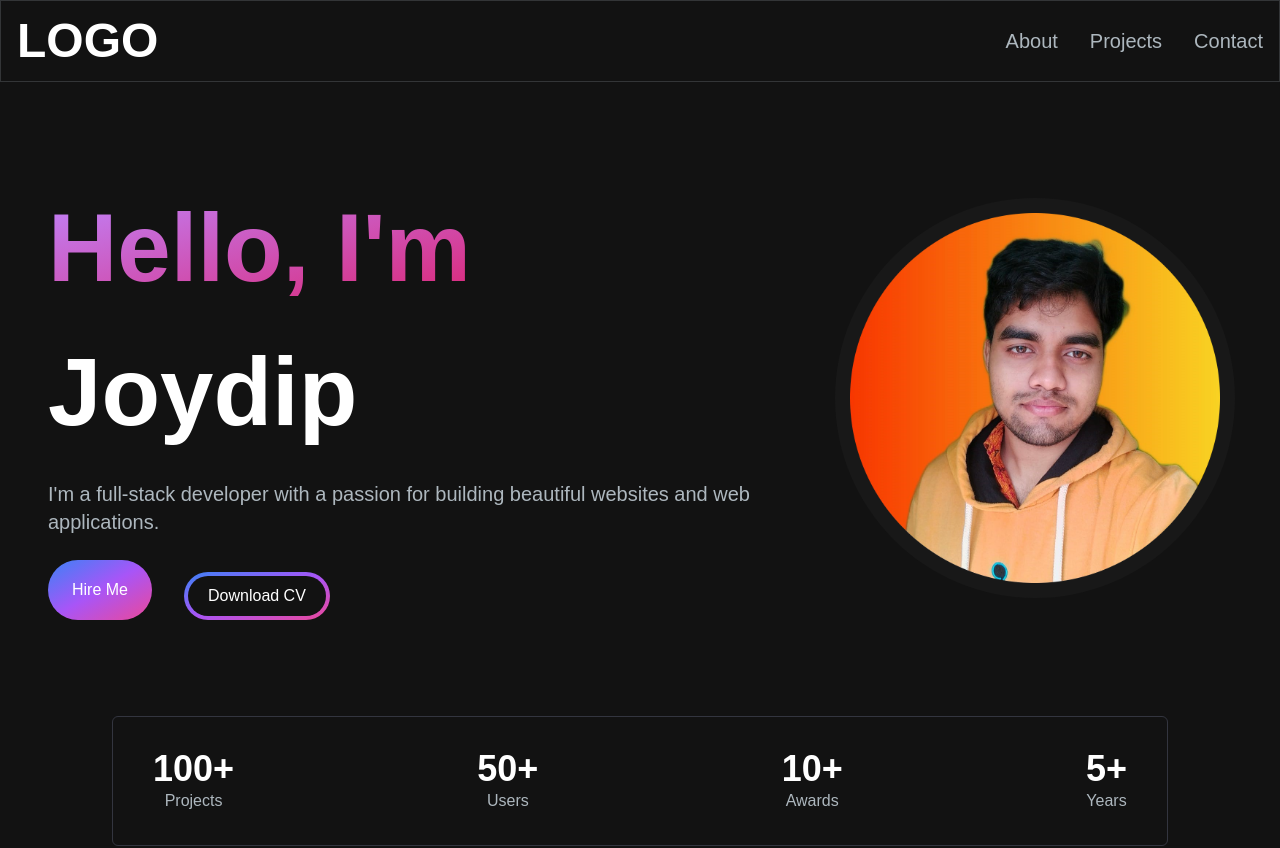
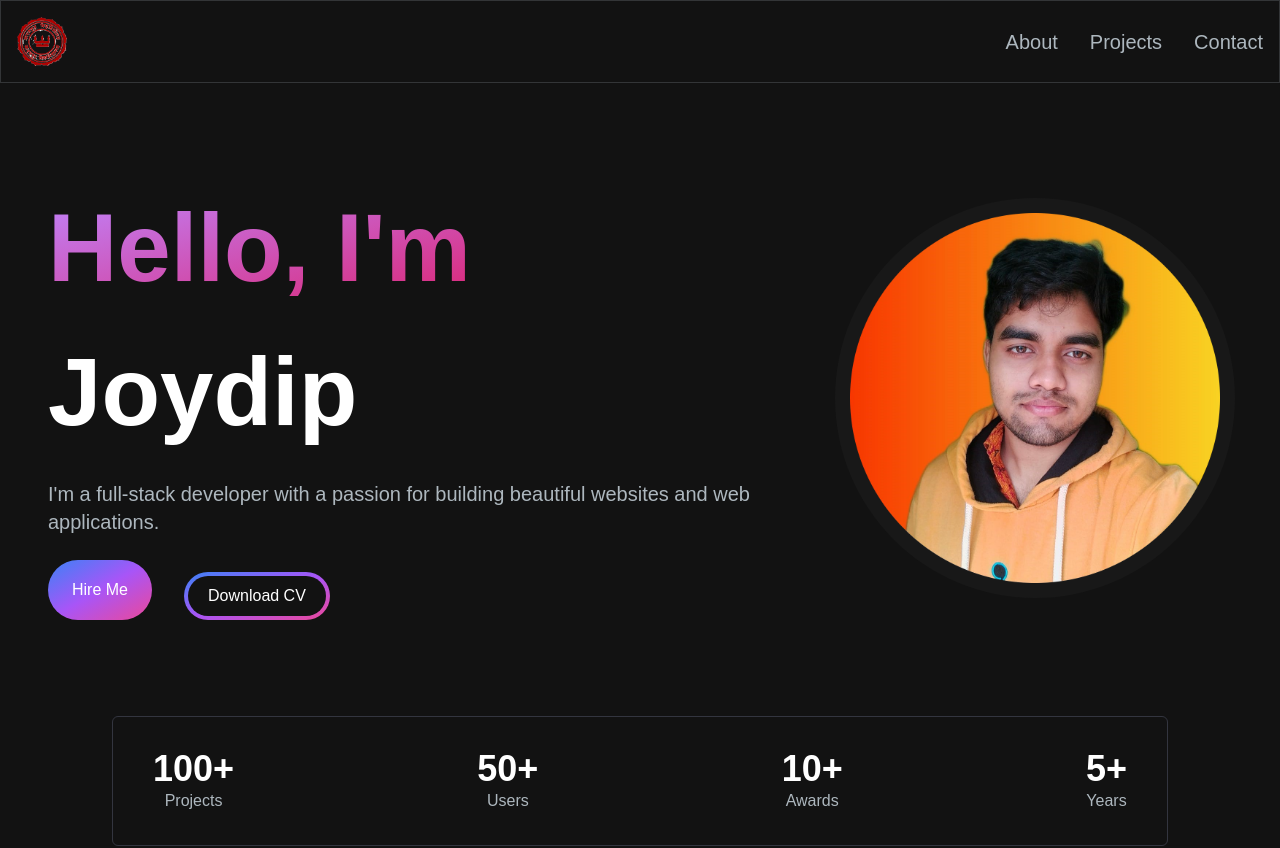
Before and after one commit to joydipdewasi/portfoliowebsite, a Next.js app: page / in a window 1280 px wide. Shown: the top 848 px of the page. Built offline with nearby package versions, Linux system fonts and the light colour scheme.

Commit message:
logo add navber.jsx file section

```diff
--- a/app/components/Navbar.jsx
+++ b/app/components/Navbar.jsx
@@ -4,6 +4,7 @@ import React, { useState } from 'react';
 import NavLink from './NavLink';
 import { Bars3Icon, XMarkIcon } from '@heroicons/react/20/solid';
 import MenuOverlay from './MenuOverlay';
+import Image from 'next/image';
 
 const navLink = [
   {
@@ -29,7 +30,13 @@ const Navbar = () => {
           href={'/'}
           className="text-2xl md:text-5xl text-white font-semibold"
         >
-          LOGO
+          <Image
+            src="/logo.png"
+            alt="jadavpur"
+            width={50}
+            height={50}
+            className="mr-2"
+          />
         </Link>
         <div className="mobile-menu block md:hidden">
           {!navbarOpen ? (
```
Also changed, not shown: public/logo.png (added), public/profileimg.jpg (deleted).
